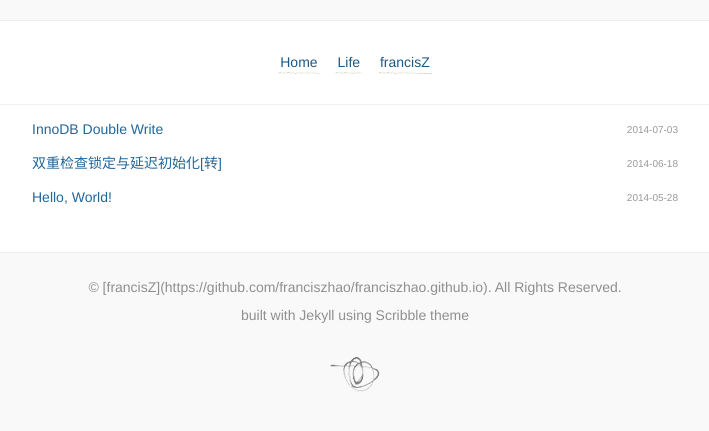
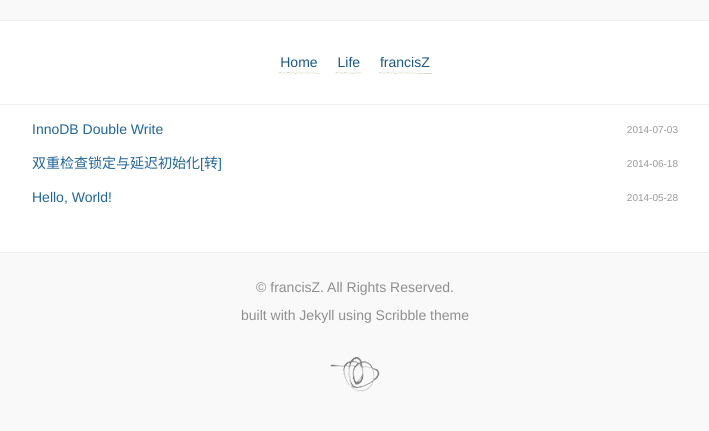
Before and after one commit to franciszhao/franciszhao.github.io, a Jekyll site: the page built from index.html, in a window 1280 px wide. Shown: the top 431 px of the page, without its empty margins (285-994 px from the left). Built offline with Jekyll 4.4.1, drawn with Linux system fonts in a browser that asks for light colours; Markdown is read by kramdown in place of the engine named in the settings; the list of posts is cut into pages by our own code.

Commit message:
Update footer.html

```diff
--- a/_includes/footer.html
+++ b/_includes/footer.html
@@ -1,5 +1,5 @@
 <footer>
-  <span class="muted">© [{{ site.signoff }}](https://github.com/franciszhao/franciszhao.github.io). All Rights Reserved.</span><br>
+  <span class="muted">© <a href="https://github.com/franciszhao/franciszhao.github.io" class="muted">{{ site.signoff }}</a>. All Rights Reserved.</span><br>
   <a href="http://github.com/chloerei/scribble" class="muted">built with Jekyll using Scribble theme</a>
   <br>
   <br>
```
